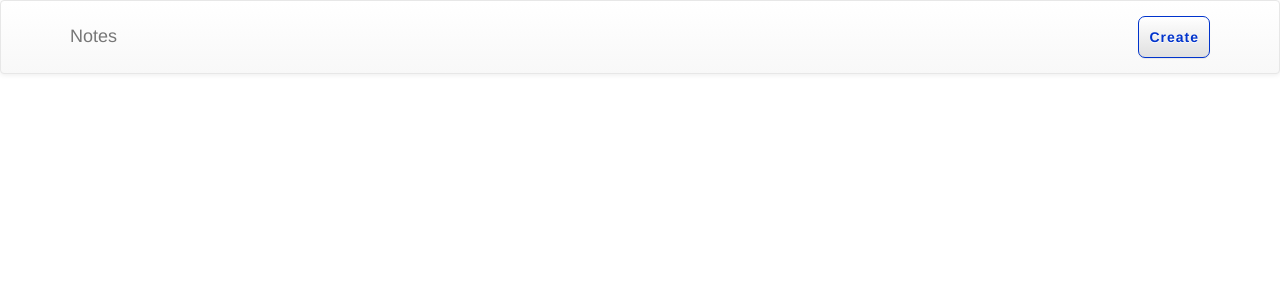
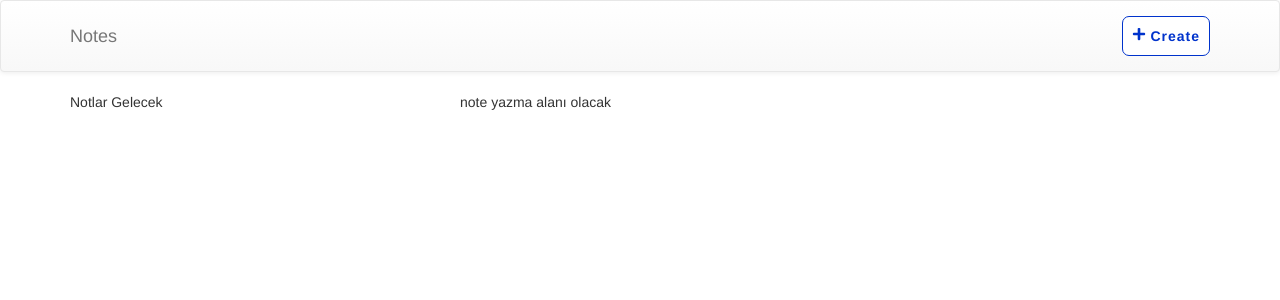
Before and after one commit to okayonbasi/note-app, a React (Create React App) app: page / in a window 1280 px wide. Shown: the top 300 px of the page. Built offline with nearby package versions, Linux system fonts and the light colour scheme.

Commit message:
added NoteList.js WNote.js Body.js

```diff
--- a/package.json
+++ b/package.json
@@ -7,6 +7,7 @@
     "react": "^16.6.0",
     "react-bootstrap": "^0.32.4",
     "react-dom": "^16.6.0",
+    "react-icons": "^3.2.2",
     "react-router-dom": "^4.3.1",
     "react-scripts": "2.0.5",
     "sass": "^1.14.3"
--- a/src/App.js
+++ b/src/App.js
@@ -1,12 +1,13 @@
 import React, { Component } from 'react';
-import Header from './components/header';
-
+import Header from './components/Header';
+import Body from './components/Body';
 
 class App extends Component {
   render() {
     return (
       <div>
         <Header/>
+        <Body/>
       </div>
     );
   }
--- a/src/assets/style/header.sass
+++ b/src/assets/style/header.sass
@@ -2,9 +2,15 @@
     color:#0033cc
     font-weight: bold
     border: 1px solid #0033cc
-    padding: 10px
+    padding: 9px
     border-radius: 7px
     letter-spacing: 1px
+    background-color: #fff
+    float: right
+
+.NewNote:hover
+    background-color: #0033cc
+    color: #fff
 
 .notes
     margin: 10px
--- /dev/null
+++ b/src/components/Body.js
@@ -0,0 +1,25 @@
+import React, { Component } from 'react';
+import {Grid, Row, Col} from 'react-bootstrap';
+import WNote from './WNote';
+import NoteList from './NoteList';
+
+class Body extends Component {
+    render() {
+        return (
+            <Grid>
+  <Row className="show-grid">
+    <Col xs={6} md={4}>
+      <NoteList/>
+    </Col>
+    <Col xs={6} md={8}>
+      <WNote/>
+    </Col>
+  </Row>
+
+
+</Grid>
+        );
+    }
+}
+
+export default Body;
--- /dev/null
+++ b/src/components/NoteList.js
@@ -0,0 +1,14 @@
+import React, { Component } from 'react';
+
+class NoteList extends Component {
+
+    render() {
+        return (
+            <div>
+                Notlar Gelecek
+            </div>
+        );
+    }
+}
+
+export default NoteList;
--- /dev/null
+++ b/src/components/WNote.js
@@ -0,0 +1,13 @@
+import React, { Component } from 'react';
+
+class WNote extends Component {
+    render() {
+        return (
+            <div>
+                note yazma alanı olacak
+            </div>
+        );
+    }
+}
+
+export default WNote;
--- a/src/components/header.js
+++ b/src/components/header.js
@@ -1,7 +1,8 @@
 import React, { Component } from 'react';
-import {Navlink, Link, BrowserRouter as Router, Route} from 'react-router-dom';
-import {Image, Button, Navbar, NavItem, Nav} from 'react-bootstrap';
+import { Navbar} from 'react-bootstrap';
 import '../assets/style/header.sass';
+import { FaPlus } from 'react-icons/fa';
+
 
 class header extends Component {
     render() {
@@ -16,7 +17,7 @@ class header extends Component {
   </Navbar.Header>
   <Navbar.Collapse>
 
-    <Navbar.Text pullRight><Button className="NewNote">Create</Button></Navbar.Text>
+    <Navbar.Text pullRight><button className="NewNote"><FaPlus /> Create</button></Navbar.Text>
   </Navbar.Collapse>
 </Navbar>
 </div>
```
Also changed, not shown: 1 other file (tests, documents, lock files or other folders).
